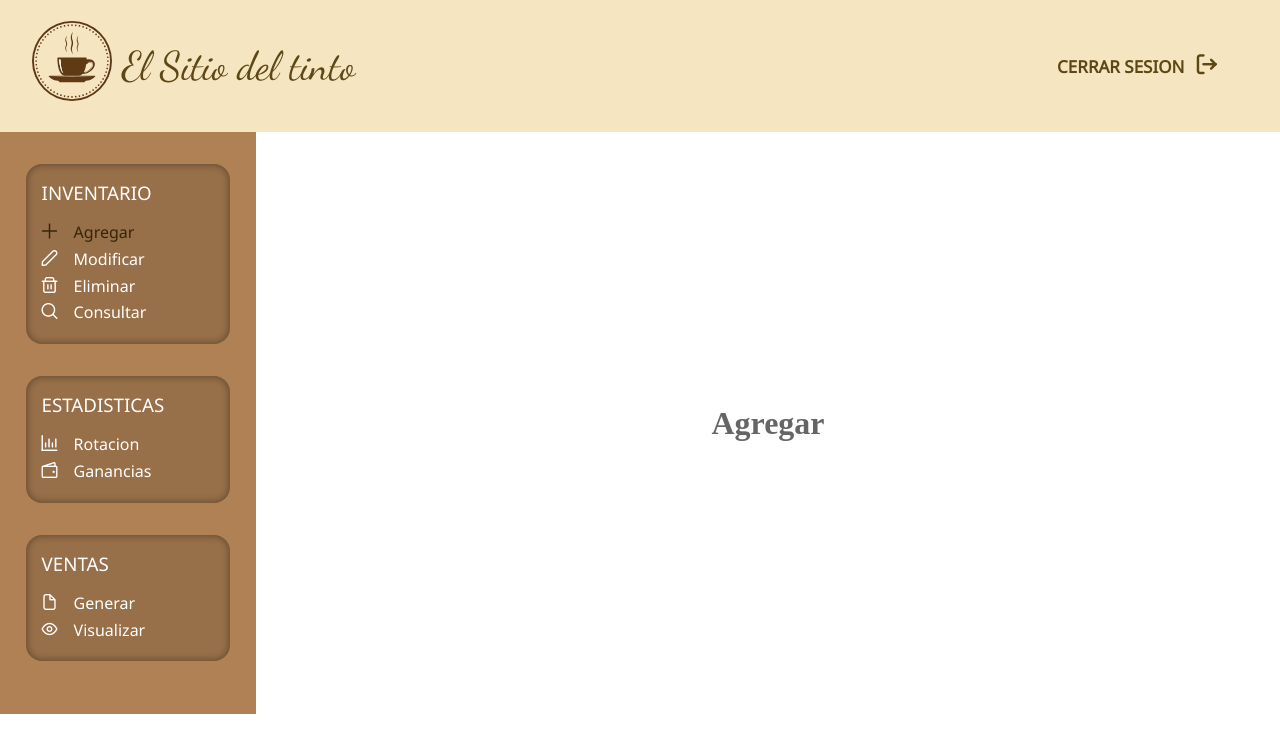
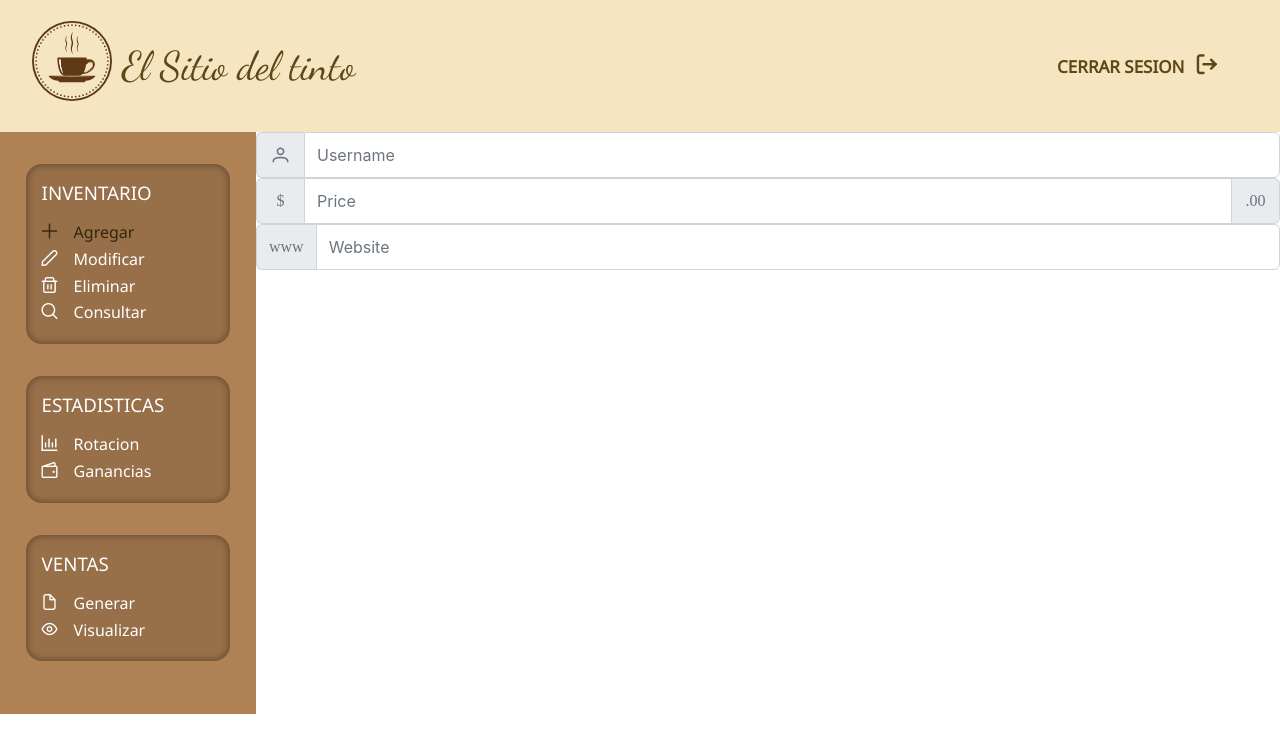
Before and after one commit to binmex/proyect_awie, a React (Create React App) app: page /agregar in a window 1280 px wide. Shown: the top 752 px of the page. Built offline with nearby package versions, Linux system fonts and the light colour scheme.

Commit message:
se añadio primeReact

```diff
--- a/package.json
+++ b/package.json
@@ -11,6 +11,7 @@
     "@testing-library/react": "^13.4.0",
     "@testing-library/user-event": "^13.5.0",
     "primeicons": "^6.0.1",
+    "primereact": "^9.6.0",
     "react": "^18.2.0",
     "react-dom": "^18.2.0",
     "react-router-dom": "^6.14.0",
--- a/src/Componentes/AgregarItem.jsx
+++ b/src/Componentes/AgregarItem.jsx
@@ -1,9 +1,27 @@
 import React from 'react'
+import { InputText } from 'primereact/inputtext';
+import { InputNumber } from 'primereact/inputnumber';
 
 export const AgregarItem = () => {
   return (
-    <div className='content'>
-      <h1>Agregar</h1>
+    <div>
+      <div className="p-inputgroup">
+    <span className="p-inputgroup-addon">
+        <i className="pi pi-user"></i>
+    </span>
+    <InputText placeholder="Username" />
+</div>
+
+<div className="p-inputgroup">
+    <span className="p-inputgroup-addon">$</span>
+    <InputNumber placeholder="Price" />
+    <span className="p-inputgroup-addon">.00</span>
+</div>
+
+<div className="p-inputgroup">
+    <span className="p-inputgroup-addon">www</span>
+    <InputText placeholder="Website" />
+</div>
     </div>
   )
 }
--- a/src/index.jsx
+++ b/src/index.jsx
@@ -1,6 +1,8 @@
 import React from 'react';
 import ReactDOM from 'react-dom/client';
 import './index.css';
+import "primereact/resources/themes/lara-light-indigo/theme.css";
+import "primereact/resources/primereact.min.css";
 import 'primeicons/primeicons.css';
 import App from './App';
 import reportWebVitals from './reportWebVitals';
```
Also changed, not shown: 1 other file (tests, documents, lock files or other folders).
